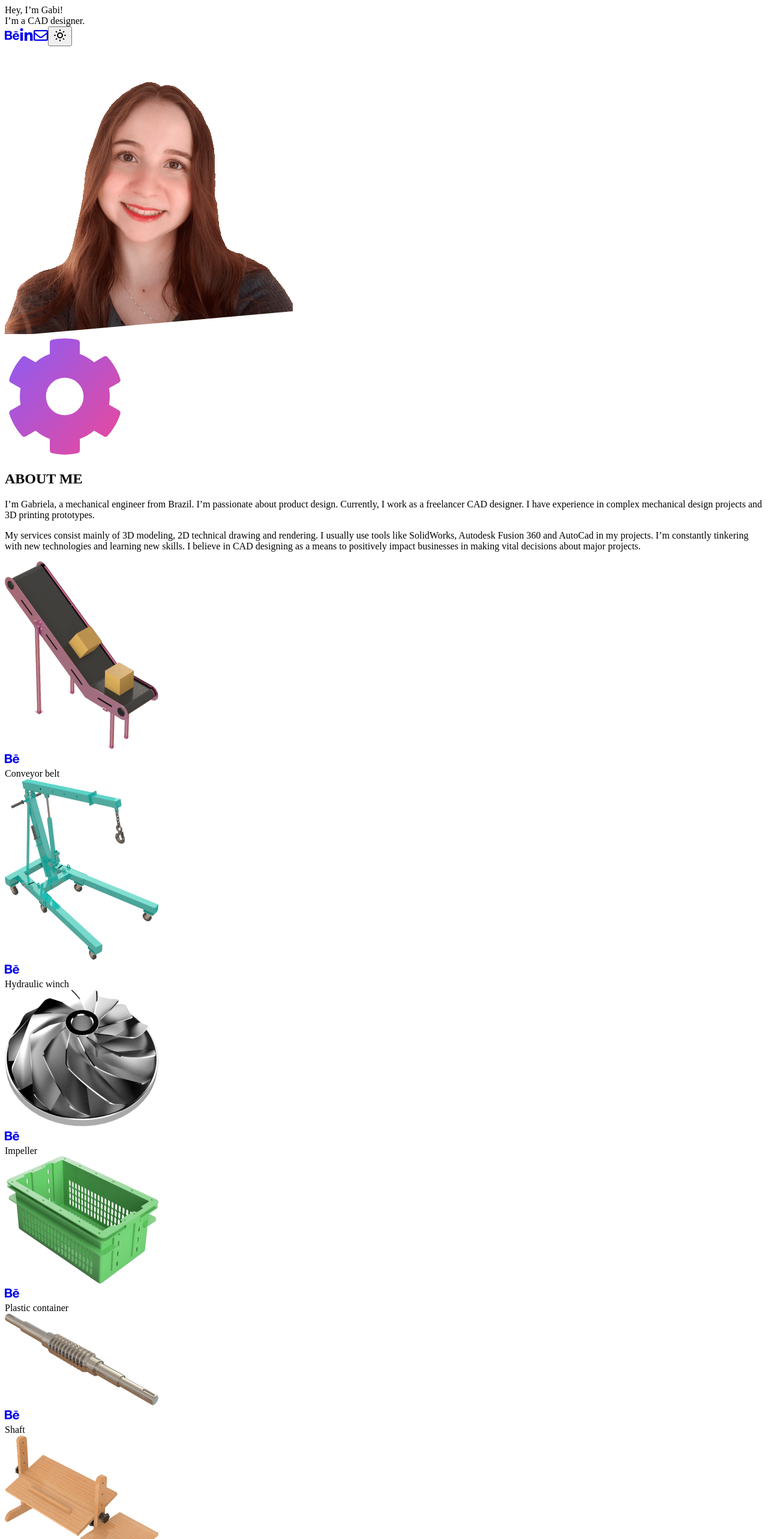
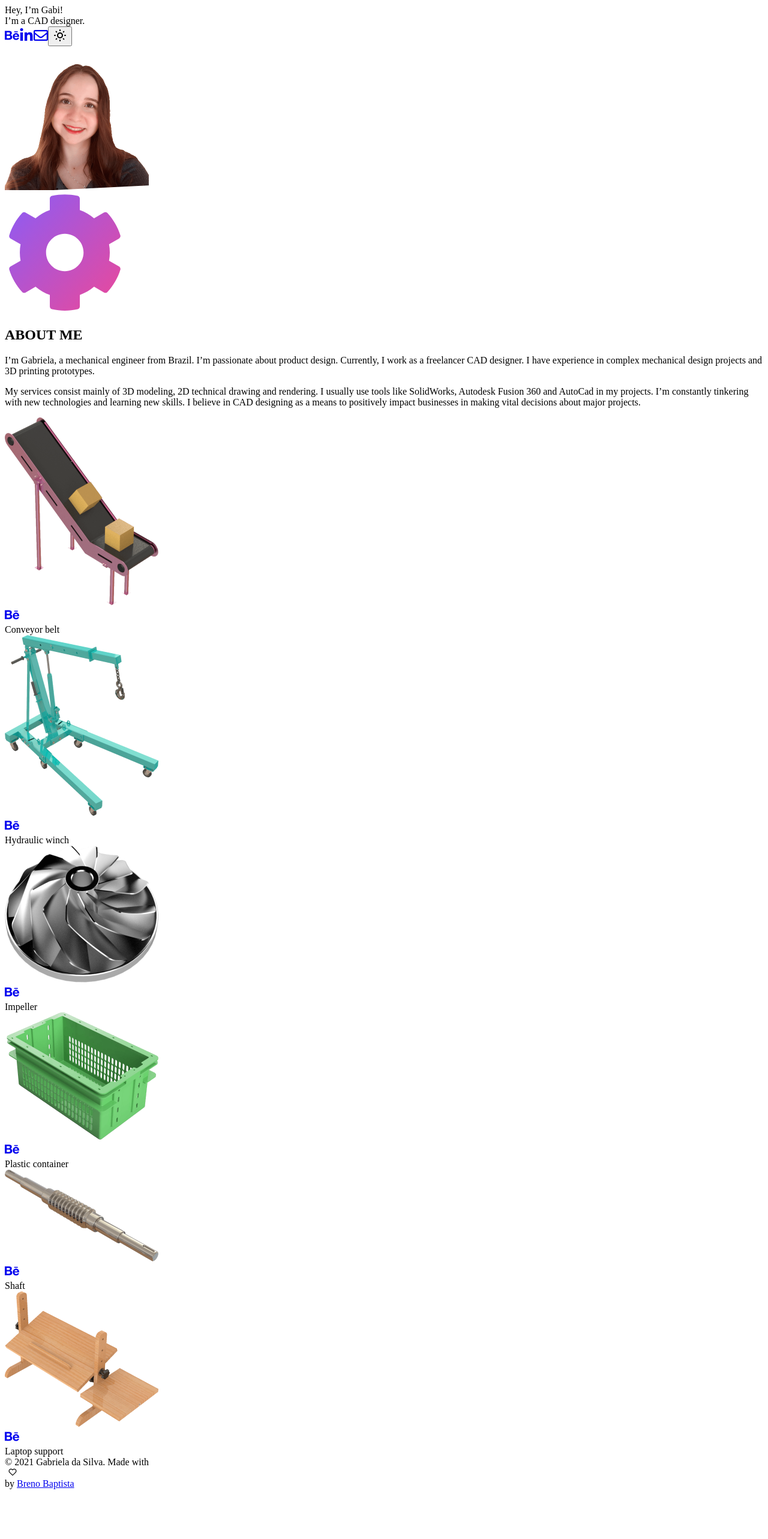
Before and after one commit to brenobaptista/gabi, a Next.js app: page / in a window 1280 px wide. Shown: the top 2566 px of the page at 60% size. After the commit the page ends 2491 px from the top, so only its background shows below. Built offline with nearby package versions, Linux system fonts and the light colour scheme.

Commit message:
Added next/image back

```diff
--- a/src/components/Hero.tsx
+++ b/src/components/Hero.tsx
@@ -1,3 +1,6 @@
+import Image from 'next/image'
+
+import gabi from '../../public/images/gabi.png'
 import Behance from './icons/Behance'
 import Email from './icons/Email'
 import LinkedIn from './icons/LinkedIn'
@@ -25,7 +28,7 @@ const Hero = (): JSX.Element => (
           </span>
           .
         </div>
-        <div className='flex space-x-4 justify-center lg:justify-start'>
+        <div className='flex space-x-4 justify-center lg:justify-start mb-16 lg:mb-0'>
           <a
             href='https://www.behance.net/gabrieladasilva'
             target='_blank'
@@ -54,10 +57,14 @@ const Hero = (): JSX.Element => (
           <Theme className='w-10 h-10 p-2 hover:opacity-75 rounded bg-gradient-to-br from-purple-500 to-pink-500' />
         </div>
       </div>
-      <img
-        src='/images/gabi.png'
+      <Image
+        src={gabi}
         alt='Gabriela da Silva'
-        className='h-60 w-60 mx-auto my-16 lg:mx-0 lg:my-0 rounded-full bg-purple-300 dark:bg-gray-800 motion-safe:animate-eclipse'
+        placeholder='blur'
+        priority
+        width={240}
+        height={240}
+        className='rounded-full bg-purple-200 dark:bg-gray-900'
       />
     </div>
   </header>
--- a/src/components/Projects.tsx
+++ b/src/components/Projects.tsx
@@ -1,3 +1,11 @@
+import Image from 'next/image'
+
+import conveyor from '../../public/images/projects/conveyor.png'
+import winch from '../../public/images/projects/winch.png'
+import impeller from '../../public/images/projects/impeller.png'
+import container from '../../public/images/projects/container.png'
+import shaft from '../../public/images/projects/shaft.png'
+import support from '../../public/images/projects/support.png'
 import Behance from './icons/Behance'
 
 const Projects = (): JSX.Element => (
@@ -6,7 +14,7 @@ const Projects = (): JSX.Element => (
       <div className='grid grid-cols-1 sm:grid-cols-2 lg:grid-cols-3 gap-16'>
         <div className='group flex justify-center items-center'>
           <div className='group-hover:opacity-25 transition motion-reduce:transition-none duration-300 ease-in-out'>
-            <img src='/images/projects/conveyor.png' alt='Conveyor belt' />
+            <Image src={conveyor} alt='Conveyor belt' placeholder='blur' />
           </div>
           <div className='absolute opacity-0 group-hover:opacity-100 transition motion-reduce:transition-none duration-300 ease-in-out'>
             <div className='flex justify-center mb-2'>
@@ -27,7 +35,7 @@ const Projects = (): JSX.Element => (
         </div>
         <div className='group flex justify-center items-center'>
           <div className='group-hover:opacity-25 transition motion-reduce:transition-none duration-300 ease-in-out'>
-            <img src='/images/projects/winch.png' alt='Hydraulic winch' />
+            <Image src={winch} alt='Hydraulic winch' placeholder='blur' />
           </div>
           <div className='absolute opacity-0 group-hover:opacity-100 transition motion-reduce:transition-none duration-300 ease-in-out'>
             <div className='flex justify-center mb-2'>
@@ -48,7 +56,7 @@ const Projects = (): JSX.Element => (
         </div>
         <div className='group flex justify-center items-center'>
           <div className='group-hover:opacity-25 transition motion-reduce:transition-none duration-300 ease-in-out'>
-            <img src='/images/projects/impeller.png' alt='Impeller' />
+            <Image src={impeller} alt='Impeller' placeholder='blur' />
           </div>
           <div className='absolute opacity-0 group-hover:opacity-100 transition motion-reduce:transition-none duration-300 ease-in-out'>
             <div className='flex justify-center mb-2'>
@@ -69,7 +77,7 @@ const Projects = (): JSX.Element => (
         </div>
         <div className='group flex justify-center items-center'>
           <div className='group-hover:opacity-25 transition motion-reduce:transition-none duration-300 ease-in-out'>
-            <img src='/images/projects/container.png' alt='Plastic container' />
+            <Image src={container} alt='Plastic container' placeholder='blur' />
           </div>
           <div className='absolute opacity-0 group-hover:opacity-100 transition motion-reduce:transition-none duration-300 ease-in-out'>
             <div className='flex justify-center mb-2'>
@@ -90,7 +98,7 @@ const Projects = (): JSX.Element => (
         </div>
         <div className='group flex justify-center items-center'>
           <div className='group-hover:opacity-25 transition motion-reduce:transition-none duration-300 ease-in-out'>
-            <img src='/images/projects/shaft.png' alt='Shaft' />
+            <Image src={shaft} alt='Shaft' placeholder='blur' />
           </div>
           <div className='absolute opacity-0 group-hover:opacity-100 transition motion-reduce:transition-none duration-300 ease-in-out'>
             <div className='flex justify-center mb-2'>
@@ -111,7 +119,7 @@ const Projects = (): JSX.Element => (
         </div>
         <div className='group flex justify-center items-center'>
           <div className='group-hover:opacity-25 transition motion-reduce:transition-none duration-300 ease-in-out'>
-            <img src='/images/projects/support.png' alt='Laptop support' />
+            <Image src={support} alt='Laptop support' placeholder='blur' />
           </div>
           <div className='absolute opacity-0 group-hover:opacity-100 transition motion-reduce:transition-none duration-300 ease-in-out'>
             <div className='flex justify-center mb-2'>
```
Also changed, not shown: tailwind.config.js (+1 -6 lines), .eslintrc.json.
